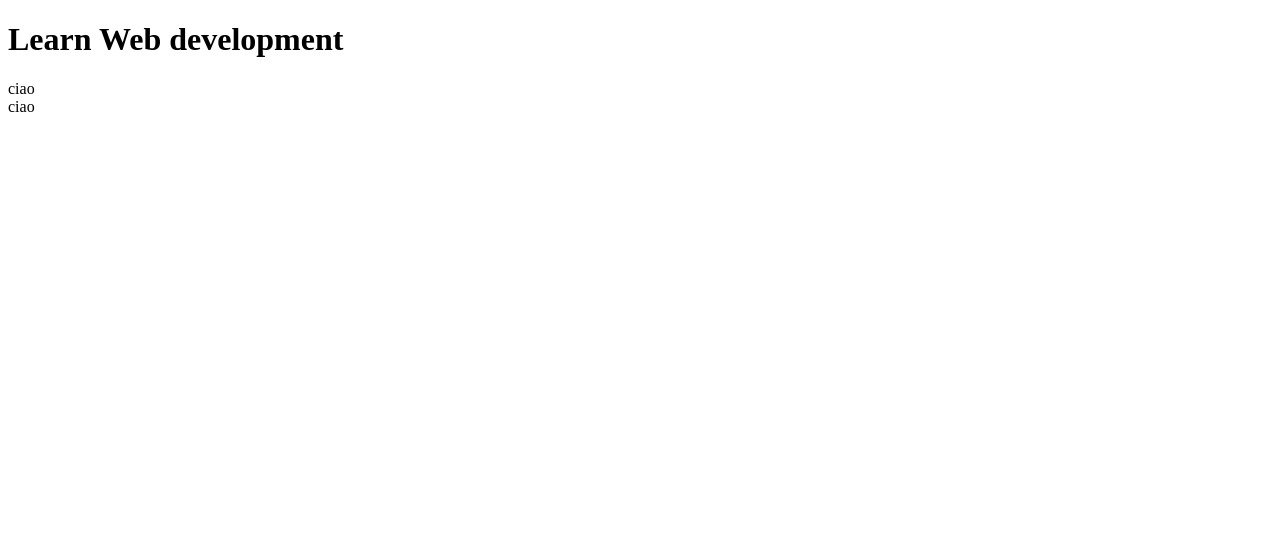
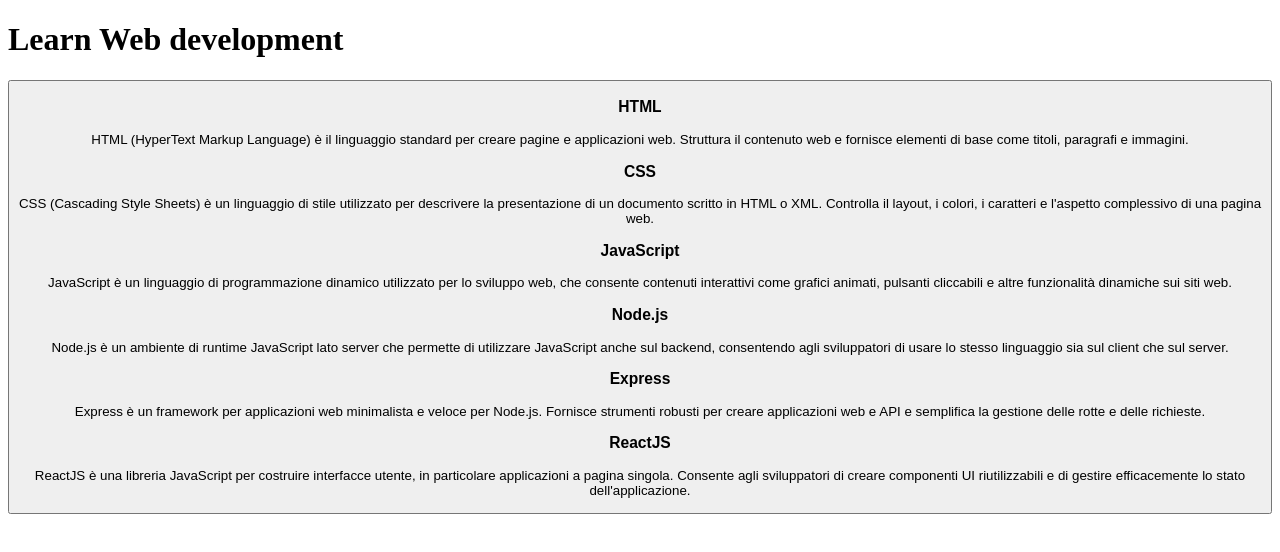
Before and after one commit to AndreaRispoli97/react-use-state, a React (Vite) app: page / in a window 1280 px wide. Shown: the top 552 px of the page. Built offline with nearby package versions, Linux system fonts and the light colour scheme.

Commit message:
feat: implement Card component and integrate with Main

```diff
--- a/src/App.jsx
+++ b/src/App.jsx
@@ -12,7 +12,6 @@
     <>
       <Header />
       <Main />
-      <div>ciao</div>
 
     </>
   )
--- /dev/null
+++ b/src/component/Card.jsx
@@ -0,0 +1,28 @@
+import { useState } from "react"
+import languages from "../data/languages"
+
+function CardFaq(card) {
+
+    const [id, title, description] = languages;
+    const [isOpen, setIsOpen] = useState(false);
+
+
+    return (
+
+        languages.map((btn) => (
+            <div key={btn.id}>
+                <h3>{btn.title}</h3>
+                <p>{btn.description}</p>
+            </div>
+        ))
+
+
+
+
+
+    )
+}
+
+
+
+export default CardFaq
--- a/src/component/Main.jsx
+++ b/src/component/Main.jsx
@@ -1,7 +1,12 @@
+import CardFaq from "./Card"
+
+
 function Main() {
 
     return (
-        <div>ciao</div>
+        <button>
+            <CardFaq />
+        </button>
     )
 }
 
--- a/src/data/languages.js
+++ b/src/data/languages.js
@@ -30,3 +30,5 @@
     description: "ReactJS è una libreria JavaScript per costruire interfacce utente, in particolare applicazioni a pagina singola. Consente agli sviluppatori di creare componenti UI riutilizzabili e di gestire efficacemente lo stato dell'applicazione."
   }
 ];
+
+export default languages
```
